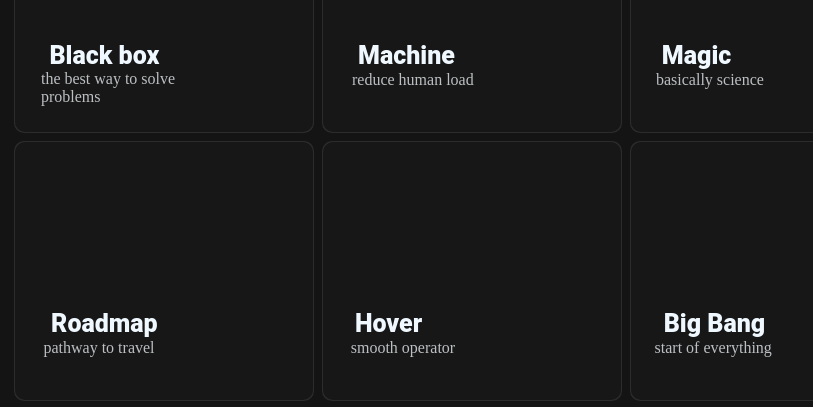
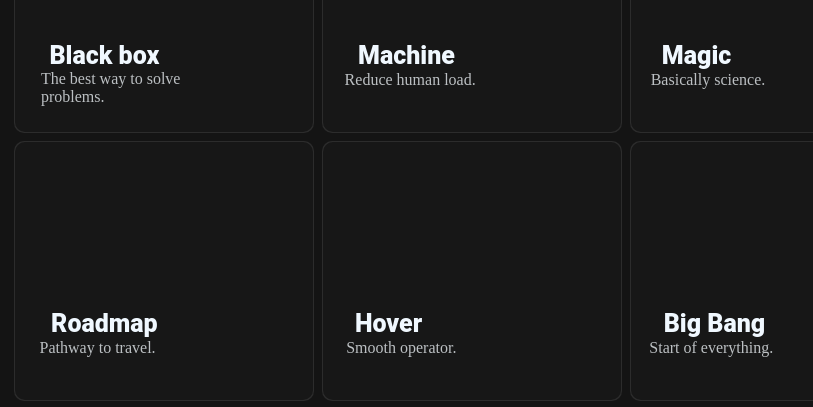
Before and after one commit to pratham5368/Hover-effect, a plain HTML site: page index.html in a window 1280 px wide. Shown: the part 263-670 px from the top of the page, 165-978 px from the left. Drawn offline with Linux system fonts and the light colour scheme.

Commit message:
Update index.html

```diff
--- a/index.html
+++ b/index.html
@@ -3,7 +3,7 @@
 <head>
     <meta charset="UTF-8">
     <meta name="viewport" content="width=device-width, initial-scale=1.0">
-    <title>Document</title>
+    <title>Hover Effect </title>
     <link rel="stylesheet" href="style.css">
     <script src="https://kit.fontawesome.com/a3111be24c.js" crossorigin="anonymous"></script>
     <link rel="shortcut icon" href="hack.png" type="image/x-icon">
@@ -18,7 +18,7 @@
                 <div class="word">
                     <h2>Black box</h2>
                 </div>
-                <div class="des"><p>the best way to solve problems</p></div>
+                <div class="des"><p>The best way to solve problems.</p></div>
             </div>
         </div>
         <div class="card">
@@ -27,7 +27,7 @@
                 <div class="word2">
                     <h2>Machine</h2>
                 </div>
-                <div class="des2"><p>reduce human load</p></div>
+                <div class="des2"><p>Reduce human load.</p></div>
             </div>
         </div>
         <div class="card">
@@ -36,7 +36,7 @@
                 <div class="word3">
                     <h2>Magic</h2>
                 </div>
-                <div class="des3"><p>basically science</p></div>
+                <div class="des3"><p>Basically science.</p></div>
             </div>
         </div>
         <div class="card">
@@ -45,7 +45,7 @@
                 <div class="word">
                     <h2>Roadmap</h2>
                 </div>
-                <div class="des4"><p>pathway to travel</p></div>
+                <div class="des4"><p>Pathway to travel.</p></div>
             </div>
         </div>
         <div class="card">
@@ -54,7 +54,7 @@
                 <div class="word5">
                     <h2>Hover</h2>
                 </div>
-                <div class="des5"><p>smooth operator</p></div>
+                <div class="des5"><p>Smooth operator.</p></div>
             </div>
         </div>
         <div class="card">
@@ -63,7 +63,7 @@
                 <div class="word6">
                     <h2>Big Bang</h2>
                 </div>
-                <div class="des6"><p>start of everything</p></div>
+                <div class="des6"><p>Start of everything.</p></div>
             </div>
         </div>
     </div>
```
